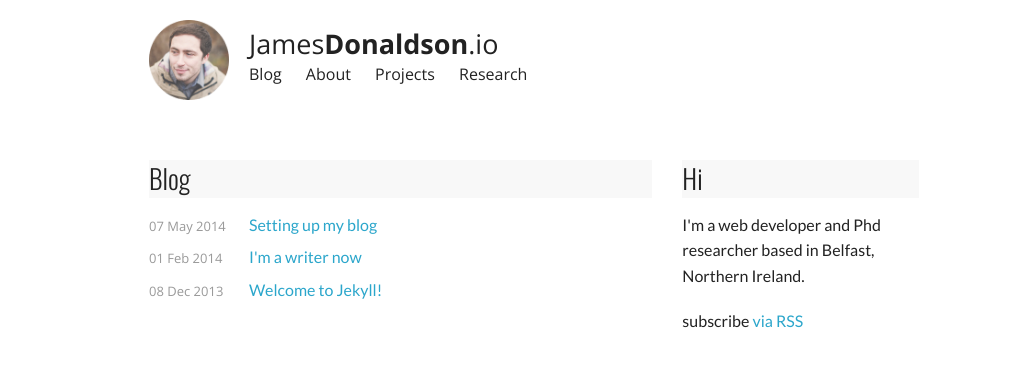
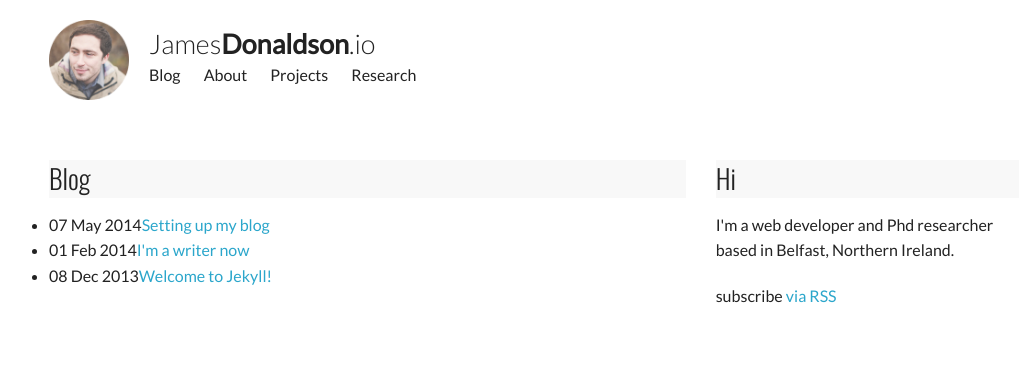
Before and after one commit to jdonaldson10/jdonaldson10.github.io, a Jekyll site: the page built from index.html, in a window 1280 px wide. Shown: the top 367 px of the page, without its empty margins (106-1130 px from the left). Built offline with Jekyll 4.4.1, drawn with Linux system fonts in a browser that asks for light colours; Markdown is read by kramdown in place of the engine named in the settings.

Commit message:
Removing 'Open Sans' references

```diff
--- a/assets/css/site.css
+++ b/assets/css/site.css
@@ -1,9 +1,6 @@
 
 
 body{
-	font-family: 'Merriweather';
-	font-family: "Lora", Georgia, "Times New Roman", serif;
-	font-family: "PT Serif", Georgia, "Times New Roman", serif;
 	font-family: 'Lato',"Helvetica Neue",Helvetica,Arial,sans-serif;
 }
 
@@ -17,8 +14,7 @@ strong, b{
 }
 
 h1,h2,h3,h4,h5,h6{
-	font-family: 'Open Sans', sans-serif;
-	font-family: Oswald, sans-serif;
+	font-family: 'Oswald', sans-serif;
 	font-weight: 300;
 }
 
@@ -39,8 +35,6 @@ h1,h2,h3,h4,h5,h6{
 	height: 100px;
 	background-size: 80px;
 	padding-top: 10px;
-	font-family: 'Open Sans';
-}
 #logo{
 	font-size: 1.6875em;
 	font-weight:300;
@@ -53,7 +47,6 @@ h1,h2,h3,h4,h5,h6{
  .menu {
     padding: 0;
     margin: 5px 0;
-    font-family: 'Open Sans';
     font-weight: 400;
   }
   .menu li {
@@ -128,7 +121,7 @@ transition: color 0.25s ease-in;
 	transition-delay:0s;
 }
 .footer .block div{
-	font-family: "Open Sans", sans-serif;
+	font-family: "Lato", sans-serif;
 	font-weight: 300;
 	font-size: 16px;
 	visibility: hidden;
@@ -168,7 +161,7 @@ transition: color 0.25s ease-in;
 	/*float:left;*/
 	color: #333;
 	color: #999;
-	font-family:"Open Sans", sans-serif;
+	font-family:"Lato", sans-serif;
 	font-size: 13px;
 
 	display: inline-block;
@@ -182,7 +175,7 @@ transition: color 0.25s ease-in;
 
 
 #filters > .label {
-	font-family: "Open Sans", Arial, sans-serif;
+	font-family: "Lato", Arial, sans-serif;
 	font-weight: normal;
 }
 .row{ max-width: 800px !important;}
```
